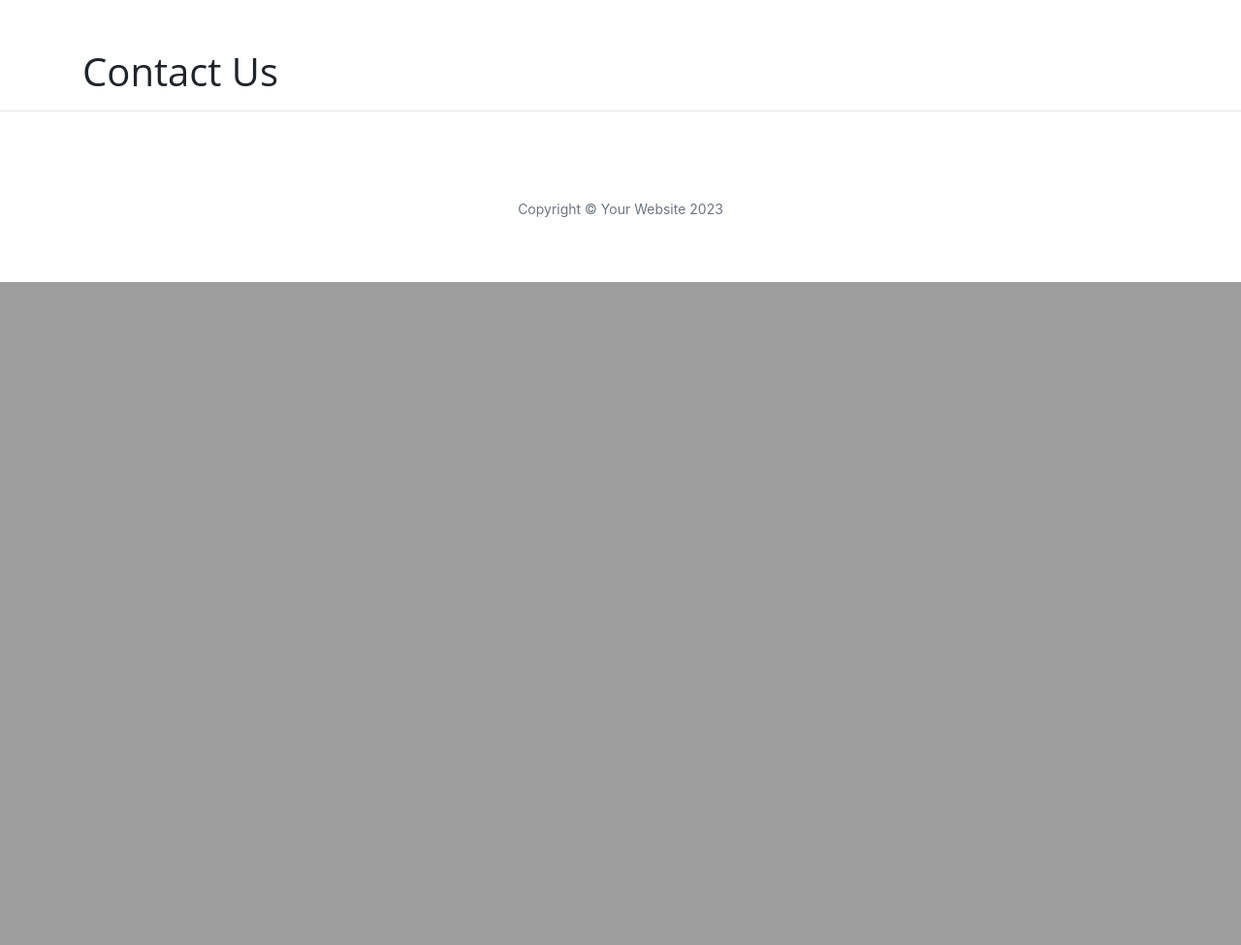
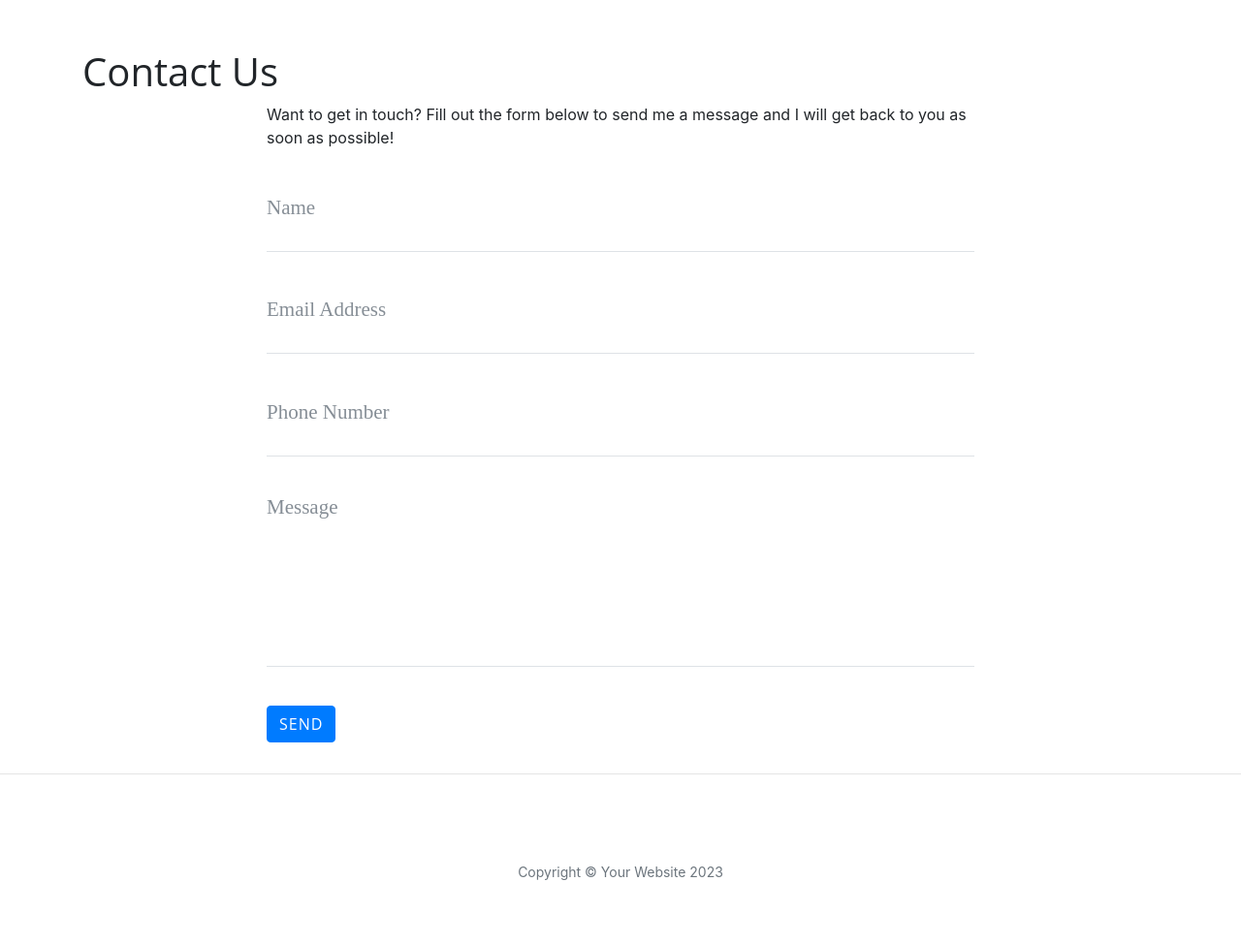
Before and after one commit to Mrekyle/intro-to-flask, a Flask app: page /contact in a window 1280 px wide. Shown: the part 532-1507 px from the top of the page at 97% size. Before the commit the page ends 823 px from the top, so only its background shows below. Run offline with Flask 3, Linux system fonts and the light colour scheme; some libraries are stand-ins or nearby versions.

Commit message:
Add contact us form. Retrieve data from the form to populate a flash message.

```diff
--- a/run.py
+++ b/run.py
@@ -1,9 +1,26 @@
 import os
 import json
-from flask import Flask, render_template # Allows us to render an external html file - Flask functions
+from flask import Flask, render_template, request, flash
+if os.path.exists("env.py"): # Checking if the env.py path exists then import it.
+    import env
 
+"""
+Flask - Allows u to use python to build the front end of a website using the python language.
+By using other parts and frameworks alongside we are able to build complex websites. Also allowing us to build a
+simple server for testing purposes
+
+render_template = Allows us to render entire pages by using templates. Allowing us to write minimal repeated
+code. And search for and retrieve data from other files to populate the web page
+
+request - Handles all requests made by the user and the application. Such as sending contact from emails. Posting
+data to a database etc...
+
+flash - flashes a message or a piece of data to the user. It is a non permanent message that can be shown to the user
+
+"""
 
 app = Flask(__name__)
+app.secret_key = os.environ.get("SECRET_KEY")
 
 """
 The below lines of code are the app routing of the html pages.
@@ -23,7 +40,8 @@ def about():
     data = []
     with open("data/company.json", "r") as json_data: # Opening the company file in read only mode
         data = json.load(json_data) # assigning the data in the document to data
-    return render_template("about.html", page_title="About", company=data) # passing the data variable to the page
+    return render_template(
+        "about.html", page_title="About", company=data) # passing the data variable to the page
     # By adding extra arguments/variables to the render_template function we can input more logic into the html
     # directly from the server side of the application. Again reducing repeated code though out the application
 
@@ -39,9 +57,17 @@ def about_member(member_name):
 
 #You can change the route name to what ever you want ie
 # @app.route("/bananana") along with the contact_us function would return the same thing
-@app.route("/contact")
+@app.route("/contact", methods =["GET", "POST"])
 def contact_us():
-    return render_template("contact-us.html", page_title="Contact Us", list_of_numbers=[1, 2, 3])
+    if request.method == "POST":
+        #print("Hello, is anyone there? Can you hear me?")  - Ensuring the post method is working by logging to the console.
+        print(request.form.get("name"))
+        print(request.form["email"])
+        flash("Thanks {}, we have received your message!".format( # Flashes a message that is defined to the user on the page
+            request.form.get("name"))) # getting the name key to populate the flash
+        # Works the same both ways. But target different ways of retrieving the data.
+    return render_template(
+        "contact-us.html", page_title="Contact Us", list_of_numbers=[1, 2, 3])
 
 @app.route("/careers")
 def careers():
--- a/templates/contact-us.html
+++ b/templates/contact-us.html
@@ -1,9 +1,66 @@
 {% extends "base.html" %}
 {% block blog_post %}
-    <!-- {% for number in list_of_numbers %} A for loop directly inside html. Using the '%'
+<!-- {% for number in list_of_numbers %} A for loop directly inside html. Using the '%'
         <p>
             {{ number }} Displays the iterated created array's of the for loop
         </p>
     {% endfor %} Ending the for loop. So an infinite loop isnt created. -->
-    <h1>{{ page_title }}</h1>
+<h1>{{ page_title }}</h1>
+<div class="row">
+    <div class="col-lg-8 col-md-10 mx-auto">
+
+        {% with messages = get_flashed_messages() %} <!-- Retrieves the flash messages and loops though them -->
+            {% if messages %}
+                <ul class="flashes"> <!-- Adds the message to a list item to display it on the page -->
+                    {% for message in messages %}
+                        <li>{{ message }}</li> <!-- The flash message from the run.py file -->
+                    {% endfor %}
+                </ul>
+            {% endif %}
+        {% endwith %}
+
+        <p>Want to get in touch? Fill out the form below to send me a message and I will get back to you as soon as
+            possible!</p>
+        <form method="POST" name="sentMessage" id="contactForm" novalidate>
+            <div class="control-group">
+                <div class="form-group floating-label-form-group controls">
+                    <label>Name</label>
+                    <input type="text" class="form-control" placeholder="Name" name="name" id="name" required
+                        data-validation-required-message="Please enter your name.">
+                    <p class="help-block text-danger"></p>
+                </div>
+            </div>
+            <div class="control-group">
+                <div class="form-group floating-label-form-group controls">
+                    <label>Email Address</label>
+                    <input type="email" class="form-control" placeholder="Email Address" name="email" id="email" required
+                        data-validation-required-message="Please enter your email address.">
+                    <p class="help-block text-danger"></p>
+                </div>
+            </div>
+            <div class="control-group">
+                <div class="form-group col-xs-12 floating-label-form-group controls">
+                    <label>Phone Number</label>
+                    <input type="tel" class="form-control" placeholder="Phone Number" name="phone" id="phone" required
+                        data-validation-required-message="Please enter your phone number.">
+                    <p class="help-block text-danger"></p>
+                </div>
+            </div>
+            <div class="control-group">
+                <div class="form-group floating-label-form-group controls">
+                    <label>Message</label>
+                    <textarea rows="5" class="form-control" placeholder="Message" name="message" id="message" required
+                        data-validation-required-message="Please enter a message."></textarea>
+                    <p class="help-block text-danger"></p>
+                </div>
+            </div>
+            <br>
+            <div id="success"></div>
+            <div class="form-group">
+                <button type="submit" class="btn btn-primary" id="sendMessageButton">Send</button>
+            </div>
+        </form>
+    </div>
+</div>
+
 {% endblock %}
--- a/templates/member.html
+++ b/templates/member.html
@@ -1,9 +1,9 @@
 {% extends "base.html" %}
-{% block content %}
+{% block blog_post %}
 
     <div class="row">
         <div class="col-md-5">
-            <img src="{{ member.image_source }}" alt="Profile image for {{ member.name }}">
+            <img height="300px" width="300px" src="{{ member.image_source }}" alt="Profile image for {{ member.name }}">
             <h2 class="col-md-7">{{ member.name }}</h2>
         </div>
     </div>
```
Also changed, not shown: 1 other file.
